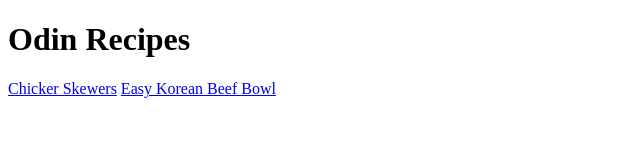
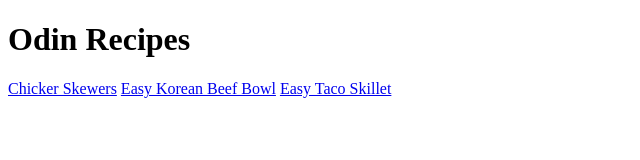
Before and after one commit to xolots/odin-recipes, a plain HTML site: page index.html in a window 1280 px wide. Shown: the whole page, without its empty margins (0-640 px from the left). Drawn offline with Linux system fonts and the light colour scheme.

Commit message:
add new recipes

```diff
--- a/index.html
+++ b/index.html
@@ -9,5 +9,6 @@
     <h1>Odin Recipes</h1>
     <a href="recipes/chickenSkewers.html">Chicker Skewers</a>
     <a href="recipes/koreanBeefBowl.html">Easy Korean Beef Bowl</a>
+    <a href="recipes/easyTacoSkiller.html">Easy Taco Skillet</a>
 </body>
 </html>
```
